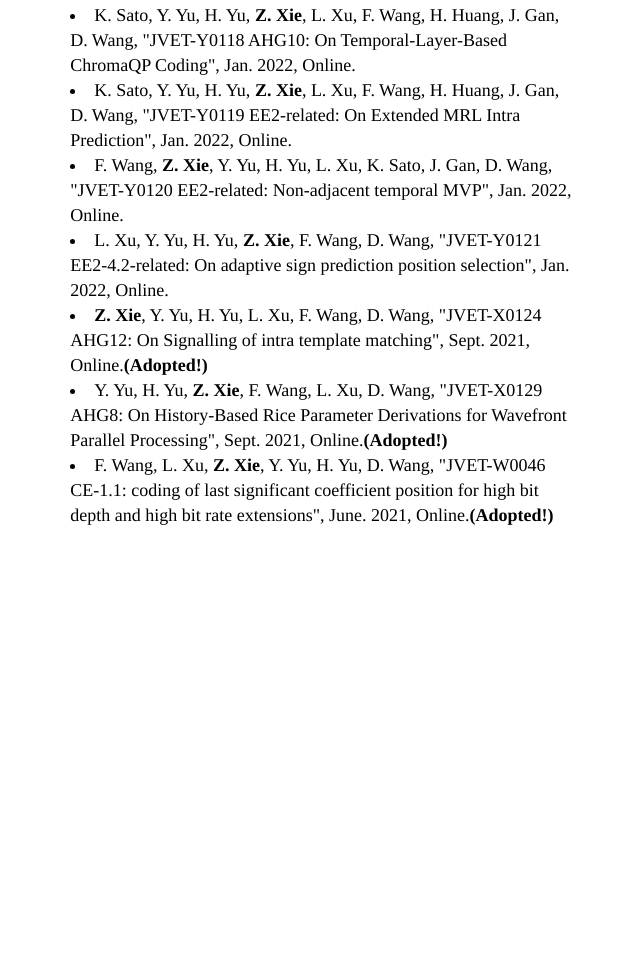
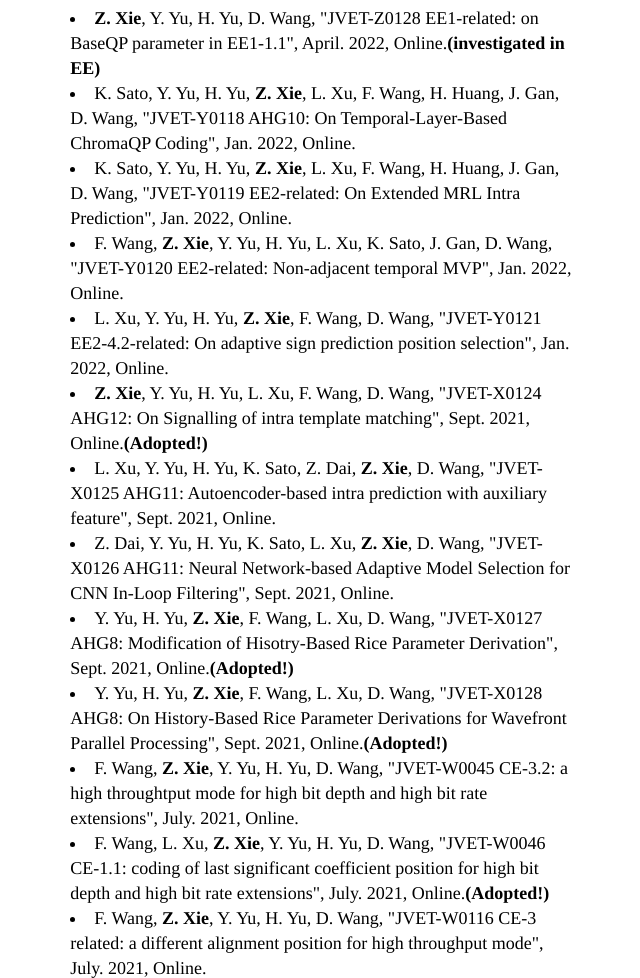
Before and after one commit to xzhgo/xzhgo.github.io, a plain HTML site: page index.html in a window 1280 px wide. Shown: the part 1822-2800 px from the top of the page, without its empty margins (317-957 px from the left). Before the commit the page ends 2350 px from the top, so only its background shows below. Drawn offline with Linux system fonts and the light colour scheme.

Commit message:
update codes and img

```diff
--- a/index.html
+++ b/index.html
@@ -19,7 +19,7 @@ style= "color:black; text-decoration:none;" >Zhihuang Xie</a></h2>
 <h2><a style ="color: skyblue; text-decoration:none; margin-left: 20px;">Welcome to Zhihuang Xie's personal page</a></h2>
 <hr/ style="color: lightblue; border: 2px solid; width: 95%; margin-left: 10px">
 </ul>
-<div style="height:2000px;">
+<div style="height:3500px;">
 
 <!--abstract-->
 <body>
@@ -33,7 +33,7 @@ left: 45%;
 border-radius: 50%/50%;
 }
 </style>
-<img class = "ex1" src ="https://xzhgo.github.io/RollingWaves.jpg" width ="125" height = "125">
+<img class = "ex1" src ="https://xzhgo.github.io/_img/1.jpg" width ="125" height = "125">
 <h2><a style ="color:black;
   text-decoration:none;
   position: relative;
@@ -58,10 +58,11 @@ border-radius: 50%/50%;
     My research interests include image/video compression, neural network based video coding(hybrid framework), E2E based video coding, super resolution and image processing.
   </a>
   <br/><br/>
-  <a style ="font-family: Times; font-size: 19px; line-height: 10px;">
+  <a style ="font-family: Times; font-size: 19px; line-height: 15px;">
 	<li>Familiar with H.265/HEVC, H.266/VVC and AVS3 standards.</li> <br/>
 	<li>Familiar with HM, JEM, VTM, HPM, ECM and NNVC reference software.</li> <br/>
   <li>Familiar with the video coding standardization process.</li> <br/>
+  <li>Good at communication.</li> <br/>
   </a>
   <br>
 
@@ -103,26 +104,63 @@ border-radius: 50%/50%;
   <li> <strong>Z. Xie</strong>, Y. Yu, H. Yu, D. Wang, "JVET-AA0122 EE1-1.3: On BaseQP adjustment in CNNLF", July. 2022, Online. <br></li>
   <li> <strong>Z. Xie</strong>, Y. Yu, H. Yu, D. Wang, "JVET-AA0089 EE1-related: More refinements on EE1-1.4 and EE1-1.5", July. 2022, Online.<strong>(continue EE)</strong><br></li>
   <li> <strong>Z. Xie</strong>, Y. Yu, H. Yu, D. Wang, "JVET-Z0126 Non-EE2: Improvement on Local Illumination Compensation", April. 2022, Online.<br></li>
-  <li> <strong>Z. Xie</strong>, Y. Yu, H. Yu, D. Wang, "JVET-Z0128 EE1-related: on BaseQP parameter in EE1-1.1", April. 2022, Online.<br></li>
+  <li> <strong>Z. Xie</strong>, Y. Yu, H. Yu, D. Wang, "JVET-Z0128 EE1-related: on BaseQP parameter in EE1-1.1", April. 2022, Online.<strong>(investigated in EE)</strong><br></li>
   <li> K. Sato, Y. Yu, H. Yu, <strong>Z. Xie</strong>, L. Xu, F. Wang, H. Huang, J. Gan, D. Wang, "JVET-Y0118 AHG10: On Temporal-Layer-Based ChromaQP Coding", Jan. 2022, Online.<br></li>
   <li> K. Sato, Y. Yu, H. Yu, <strong>Z. Xie</strong>, L. Xu, F. Wang, H. Huang, J. Gan, D. Wang, "JVET-Y0119 EE2-related: On Extended MRL Intra Prediction", Jan. 2022, Online.<br></li>
   <li> F. Wang, <strong>Z. Xie</strong>, Y. Yu, H. Yu, L. Xu, K. Sato, J. Gan, D. Wang, "JVET-Y0120 EE2-related: Non-adjacent temporal MVP", Jan. 2022, Online.<br></li>
   <li> L. Xu, Y. Yu, H. Yu, <strong>Z. Xie</strong>, F. Wang, D. Wang, "JVET-Y0121 EE2-4.2-related: On adaptive sign prediction position selection", Jan. 2022, Online.<br></li>
   <li> <strong>Z. Xie</strong>, Y. Yu, H. Yu, L. Xu, F. Wang, D. Wang, "JVET-X0124 AHG12: On Signalling of intra template matching", Sept. 2021, Online.<strong>(Adopted!)</strong> <br></li>
-  <li> Y. Yu, H. Yu, <strong>Z. Xie</strong>, F. Wang, L. Xu, D. Wang, "JVET-X0129 AHG8: On History-Based Rice Parameter Derivations for Wavefront Parallel Processing", Sept. 2021, Online.<strong>(Adopted!)</strong> <br></li>
-  <li> F. Wang, L. Xu, <strong>Z. Xie</strong>, Y. Yu, H. Yu, D. Wang, "JVET-W0046 CE-1.1: coding of last significant coefficient position for high bit depth and high bit rate extensions", June. 2021, Online.<strong>(Adopted!)</strong><br></li>
+  <li> L. Xu, Y. Yu, H. Yu, K. Sato, Z. Dai, <strong>Z. Xie</strong>, D. Wang, "JVET-X0125 AHG11: Autoencoder-based intra prediction with auxiliary feature", Sept. 2021, Online.<br></li>
+  <li> Z. Dai, Y. Yu, H. Yu, K. Sato, L. Xu, <strong>Z. Xie</strong>, D. Wang, "JVET-X0126 AHG11: Neural Network-based Adaptive Model Selection for CNN In-Loop Filtering", Sept. 2021, Online.<br></li>
+  <li> Y. Yu, H. Yu, <strong>Z. Xie</strong>, F. Wang, L. Xu, D. Wang, "JVET-X0127 AHG8: Modification of Hisotry-Based Rice Parameter Derivation", Sept. 2021, Online.<strong>(Adopted!)</strong> <br></li>
+  <li> Y. Yu, H. Yu, <strong>Z. Xie</strong>, F. Wang, L. Xu, D. Wang, "JVET-X0128 AHG8: On History-Based Rice Parameter Derivations for Wavefront Parallel Processing", Sept. 2021, Online.<strong>(Adopted!)</strong> <br></li>
+  <li> F. Wang, <strong>Z. Xie</strong>, Y. Yu, H. Yu, D. Wang, "JVET-W0045 CE-3.2: a high throughtput mode for high bit depth and high bit rate extensions", July. 2021, Online.<br></li>
+  <li> F. Wang, L. Xu, <strong>Z. Xie</strong>, Y. Yu, H. Yu, D. Wang, "JVET-W0046 CE-1.1: coding of last significant coefficient position for high bit depth and high bit rate extensions", July. 2021, Online.<strong>(Adopted!)</strong><br></li>
+  <li> F. Wang, <strong>Z. Xie</strong>, Y. Yu, H. Yu, D. Wang, "JVET-W0116 CE-3 related: a different alignment position for high throughput mode", July. 2021, Online.<br></li>
+  <li> F. Wang, <strong>Z. Xie</strong>, Y. Yu, H. Yu, D. Wang, "JVET-W0117 CE-3 related: a slice level high throughput mode", July. 2021, Online.<br></li>
+  <li> F. Wang, <strong>Z. Xie</strong>, Y. Yu, H. Yu, D. Wang, "JVET-W0118 CE-3 related: High throughput 4:4:4 16 intra profile for VVC", July. 2021, Online.<br></li>
+  <li> F. Wang, L. Xu, <strong>Z. Xie</strong>, Y. Yu, H. Yu, D. Wang, "JVET-V0121 AHG8: on coding of last significant position for high bit depth and high bit rate extensions", April. 2021, Online.<strong>(investigated in CE)</strong><br></li>
+  <li> F. Wang, <strong>Z. Xie</strong>, Y. Yu, H. Yu, D. Wang, "JVET-V0122 AHG8: a full-bypass mode in residual coding for high bit depth and high bit rate extensions", April. 2021, Online.<strong>(investigated in CE)</strong><br></li>
+  <li> Y. Yu, <strong>Z. Xie</strong>, F. Wang, H. Yu, D. Wang, "JVET-V0123 CE-related: On prefix code length of remaining level coding for high bit depth and high bit rate coding", April. 2021, Online.<br></li>
+  <li> Y. Yu, H. Yu, <strong>Z. Xie</strong>, F. Wang, D. Wang, "JVET-V0124 AHG8: Weighted Prediction for VVC High Bit Depth Extension", April. 2021, Online.<br></li>
+  <li> F. Wang, <strong>Z. Xie</strong>, Y. Yu, H. Yu, D. Wang, "JVET-V0178 AHG8: a combination of JVET-V0059 option 2 and JVET-V0122 for high bit depth and high bit rate extensions", April. 2021, Online.<br></li>
+  <li> F. Wang, <strong>Z. Xie</strong>, L. Xu, H. Huang, Q. Yuan, Y. Yu, D. Wang, "AVS M6286 Simplification on MPM list construction in SAWP", Mar. 2021, Online.<strong>(Adopted!)</strong><br></li>
+  <li> <strong>Z. Xie</strong>, F. Wang, H. Huang, Q. Yuan, D. Wang, "AVS M6129 CE2 related: Simplification on Illiminance Compensation for chroma component", Mar. 2021, Online.<strong>(Adopted!)</strong><br></li>
+  <li> <strong>Z. Xie</strong>, H. Huang, F. Wang, Q. Yuan, D. Wang, "AVS M6128 CE2: Illuminance Compensation in inter prediction", Mar. 2021, Online.<br></li>
+  <li> F. Wang, <strong>Z. Xie</strong>, D. Wang, "AVS M6099 CE1 related: Optimization on Spatial AWP", Feb. 2021, Online.<strong>(Adopted!)</strong><br></li>
+  <li> <strong>Z. Xie</strong>, H. Huang, F. Wang, Q. Yuan, D. Wang, "AVS M6007 Illuminance Compensation in inter prediction", Dec. 2020, Online.<strong>(investigated in CE)</strong><br></li>
+  <li> <strong>Z. Xie</strong>, F. Wang, H. Huang, D. Wang, "AVS M5826 CE1 related: Improvements on Intra prediction", Oct. 2020, Online.<strong>(Adopted!)</strong><br></li>
+  <li> <strong>Z. Xie</strong>, F. Wang, D. Wang, "AVS M5825 CE1-1: Intra prediction Smoothing filter", Oct. 2020, Online.<br></li>
+  <li> F. Wang, <strong>Z. Xie</strong>, D. Wang, "AVS M5801 CE2-3-2: Secondary prediction in Affine", Oct. 2020, Online.<strong>(Adopted!)</strong><br></li>
+  <li> <strong>Z. Xie</strong>, Y. Pan, F. Wang, D. Wang, "AVS M5634 CE1-related: Optimization on Intra prediction Smoothing filter", Aug. 2020, Online.<strong>(investigated in CE)</strong><br></li>
+  <li> <strong>Z. Xie</strong>, Y. Pan, F. Wang, D. Wang, "AVS M5633 CE1-2: Intra prediction Smoothing filter", Aug. 2020, Online.<br></li>
+  <li> F. Wang, Q. Ran, <strong>Z. Xie</strong>, D. Wang, "AVS M5585 CE2-2 related: Improvement on TMVP candidates in AWP", Aug. 2020, Online.<strong>(Adopted!)</strong><br></li>
+  <li> <strong>Z. Xie</strong>, Y. Pan, F. Wang, D. Wang, "AVS M5525 Intra prediction Smoothing filter", July. 2020, Online.<strong>(investigated in CE)</strong><br></li>
+  <li> <strong>Z. Xie</strong>, F. Wang, D. Wang, "AVS M5385 Improvement on Intra prediction filter", July. 2020, Online.<strong>(Adopted!)</strong><br></li>
+  <li> F. Wang, <strong>Z. Xie</strong>, D. Wang, "AVS M5333 More MV candidates for AWP inter prediction list construction", July. 2020, Online.<strong>(Adopted!)</strong><br></li>
+
 
   </a>
+  <br>
+  <h2>Patents</h2>
+  <a style="font-size: 18px; font-family:Times; text-align: left; line-height: 25px;">
+  <li> More than 50 patent applications on topic of video coding.<br></li>
+  </a>
 
+  </a>
+  <br>
+  <h2>Publication</h2>
+  <a style="font-size: 18px; font-family:Times; text-align: left; line-height: 25px;">
+  <li> H. Liu, M. Lu, Z. Ma, F. Wang, <strong>Z. Xie</strong>, X. Cao, Y. Wang, "Neural Video Coding Using Multiscale Motion Compensation and Sptiotemporal Context Model", IEEE Transactions on Circuits and Systems for Video Technology, 2021.<br></li>
+  </a>
 
-
+  <br>
+  <h2>Contact me</h2>
+  <a style="font-size: 18px; font-family:Times; text-align: left; line-height: 25px;">
+  <li> Email: xiezhihuang1117 ATs 163 DOTs com.<br></li>
+  </a>
 
 </div><!--text part--->
-
-
-
-
-
 
 
 
```
Also changed, not shown: _img/1.jpg (added).
